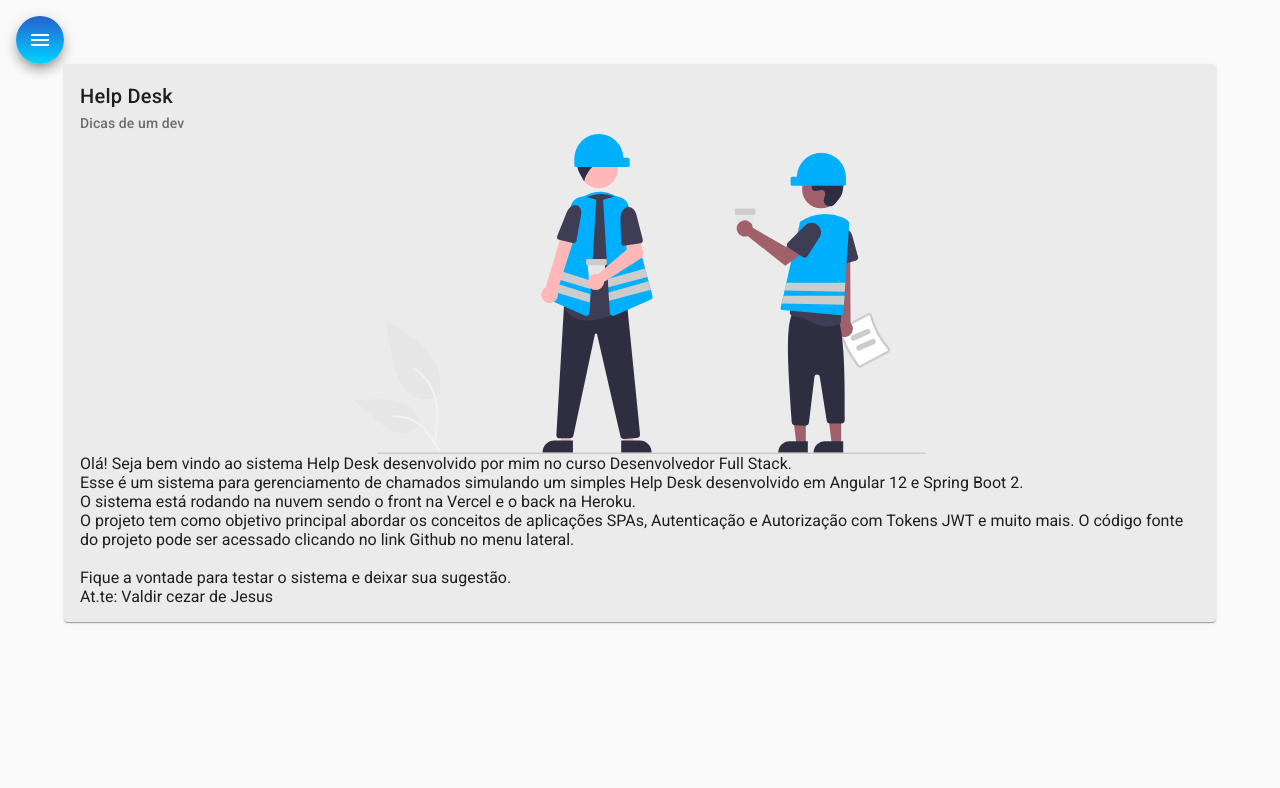
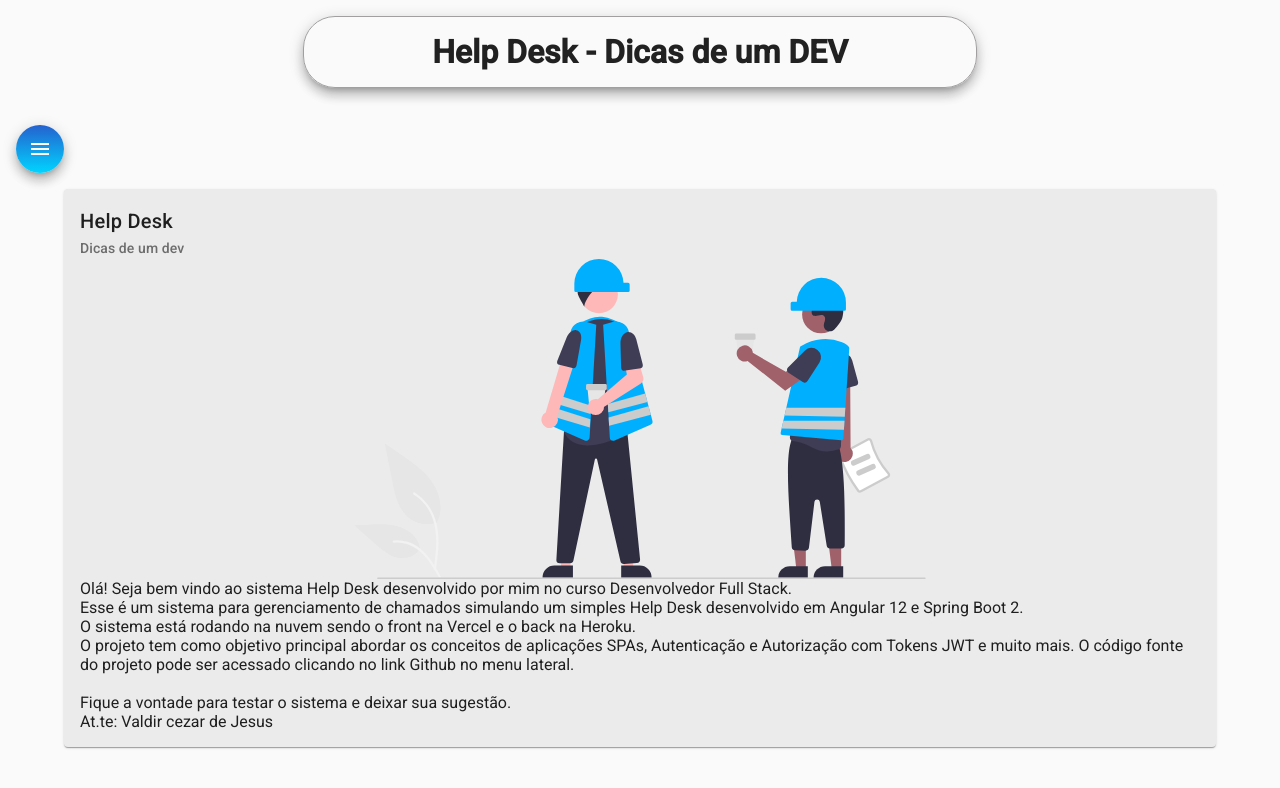
Before and after one commit to andremendoncaolv/helpdesk-front, an Angular app: page /home in a window 1280 px wide. Shown: the top 788 px of the page. Built offline with nearby package versions, Linux system fonts and the light colour scheme.

Commit message:
HTML e CSS para o componente HEADER

```diff
--- a/src/app/app.module.ts
+++ b/src/app/app.module.ts
@@ -31,12 +31,14 @@
 
 import { NavComponent } from './components/nav/nav.component';
 import { HomeComponent } from './components/home/home.component';
+import { HeaderComponent } from './components/header/header.component';
 
 @NgModule({
   declarations: [
     AppComponent,
     NavComponent,
-    HomeComponent
+    HomeComponent,
+    HeaderComponent
   ],
   imports: [
     BrowserModule,
--- /dev/null
+++ b/src/app/components/header/header.component.css
@@ -0,0 +1,12 @@
+.container {
+    display: flex;
+    align-items: center;
+    justify-content: center;
+}
+
+h1 {
+    margin-top: 1rem;
+    border: 1px solid rgb(161, 159, 159);
+    padding: 1rem 10%;
+    border-radius: 2rem;
+}
--- /dev/null
+++ b/src/app/components/header/header.component.html
@@ -0,0 +1,3 @@
+<div class="container">
+    <h1 class="mat-elevation-z8">Help Desk - Dicas de um DEV </h1>
+</div>
--- a/src/app/components/home/home.component.css
+++ b/src/app/components/home/home.component.css
@@ -1,6 +1,6 @@
 .card {
     width: 90%;
-    margin: auto;
+    margin: 1rem auto;
     background-color: rgb(235, 235, 235) ;
 }
 
--- a/src/app/components/home/home.component.html
+++ b/src/app/components/home/home.component.html
@@ -1,4 +1,4 @@
-<mat-card class="card">
+<mat-card class="card mat-elevation-z8">
     <mat-card-header>
       <mat-card-title>Help Desk</mat-card-title>
       <mat-card-subtitle>Dicas de um dev</mat-card-subtitle>
--- a/src/app/components/nav/nav.component.html
+++ b/src/app/components/nav/nav.component.html
@@ -26,6 +26,7 @@
     </mat-drawer>
 
     <div class="sidenav-content">
+      <app-header></app-header>
       <button class="menu mat-elevation-z8" (click)="drawer.toggle()" mat-icon-button>
         <mat-icon>menu</mat-icon>
       </button>
```
Also changed, not shown: src/app/components/header/header.component.ts (added, +10 -0 lines).
